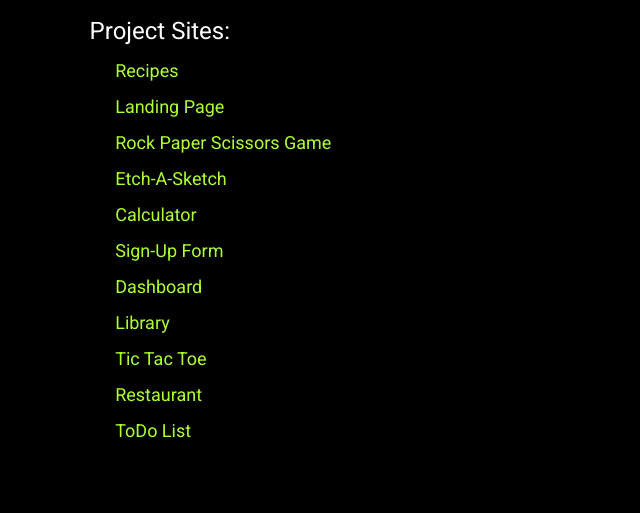
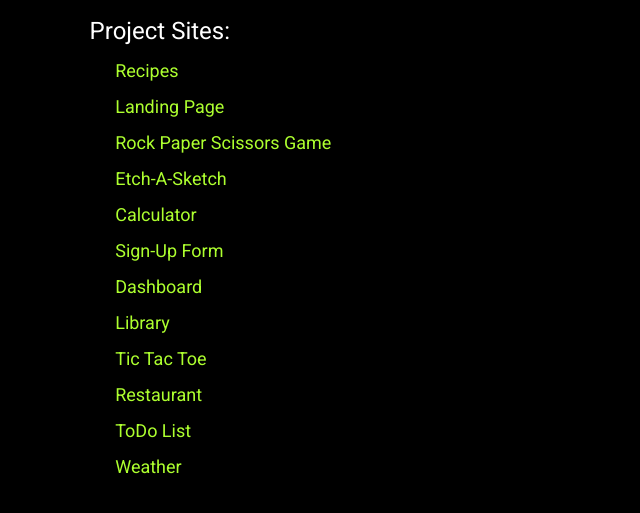
Before and after one commit to chris-phan/odin-project, a plain HTML site: page index.html in a window 1280 px wide. Shown: the part 61-574 px from the top of the page, without its empty margins (0-640 px from the left). Drawn offline with Linux system fonts and the light colour scheme.

Commit message:
Added link to weather page on home page

```diff
--- a/index.html
+++ b/index.html
@@ -44,6 +44,9 @@
 			<li>
 				<a href="./11-odin-todo/dist/index.html">ToDo List</a>
 			</li>
+			<li>
+				<a href="./12-odin-weather/dist/index.html">Weather</a>
+			</li>
 		</ul>
 	</body>
 </html>
```
